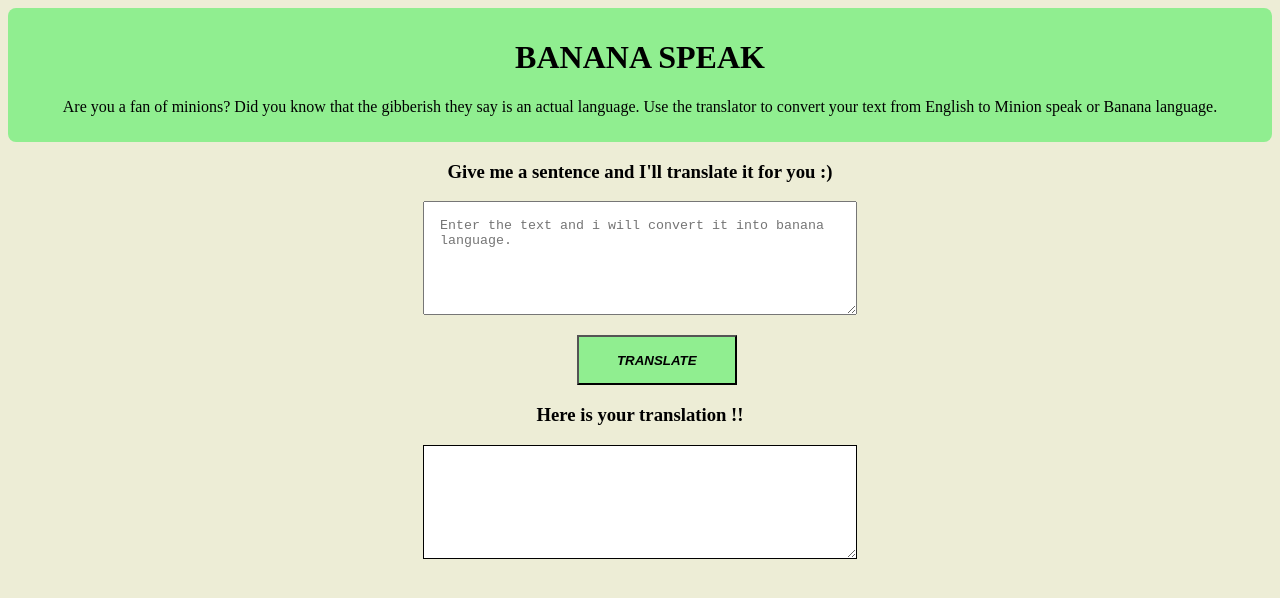
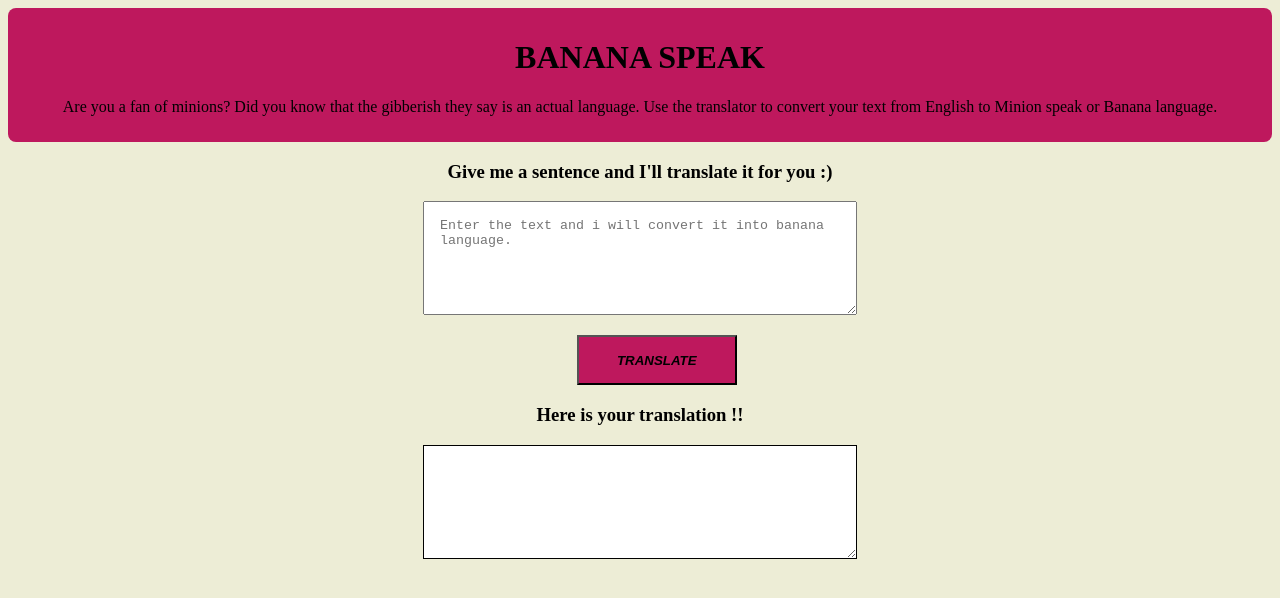
Before and after one commit to xxsameerx/minion-language, a plain HTML site: page index.html in a window 1280 px wide. Drawn offline with Linux system fonts and the light colour scheme.

Commit message:
color update

```diff
--- a/design.css
+++ b/design.css
@@ -1,13 +1,13 @@
 .headingline{
     text-align: center;
     color:black;
-    background-color:lightgreen ;
+    background-color:#be185d; ;
     border-radius: 0.5rem;
     padding: 10px;
 }
 .button-style{
     color: black;
-    background-color:lightgreen ;
+    background-color:#be185d; ;
     font-style: italic;
     font-weight: bold;
     cursor: pointer;
```
